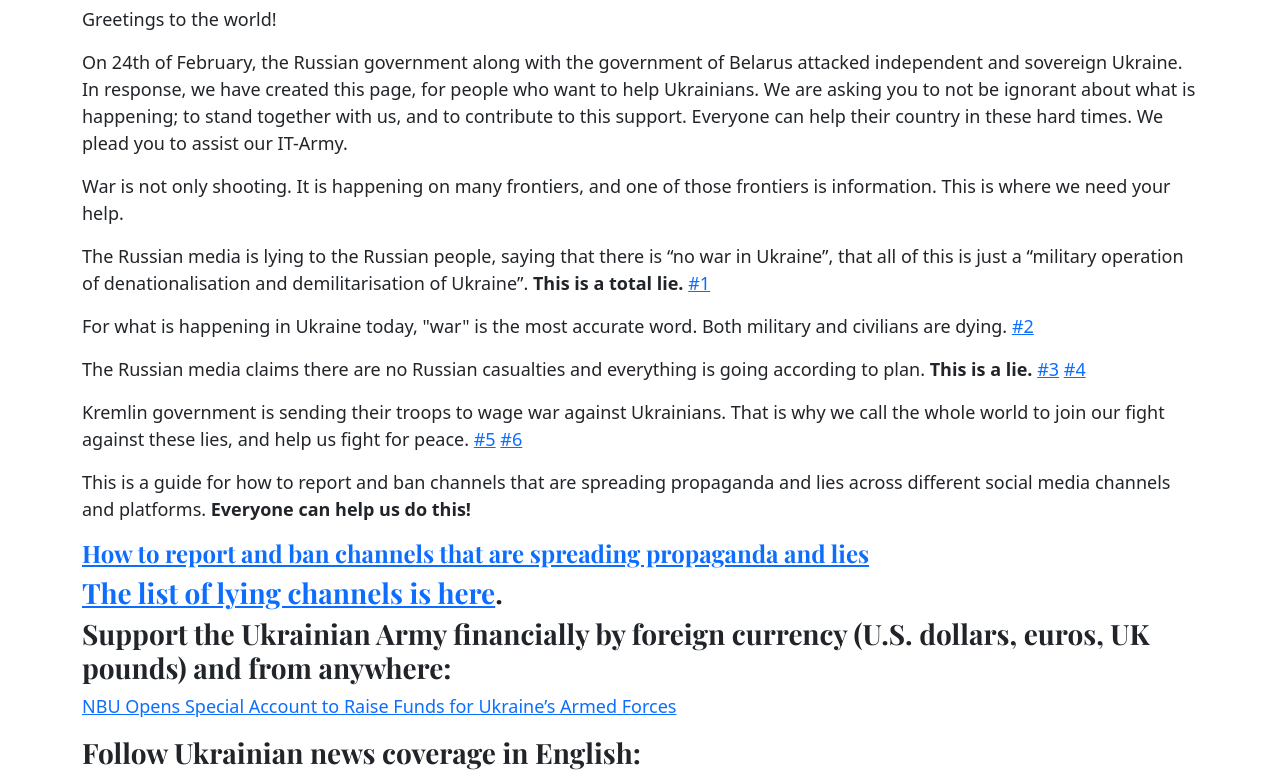
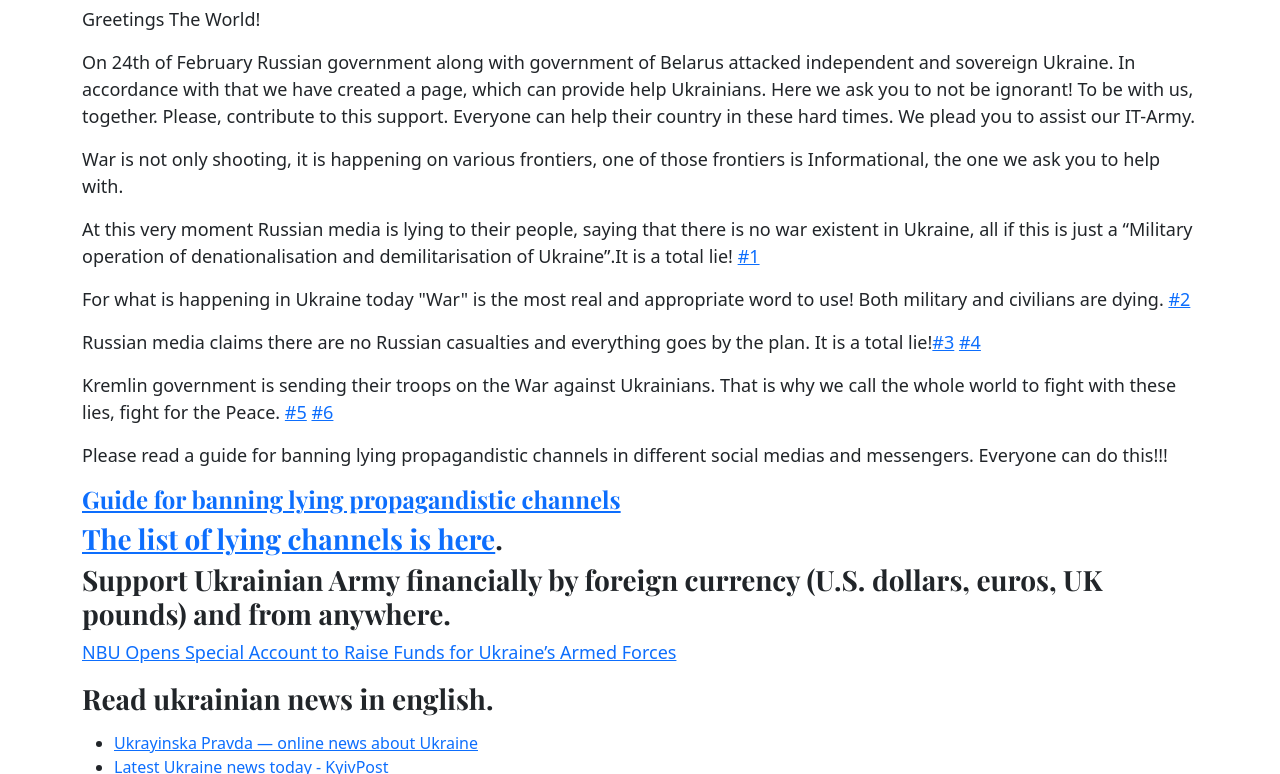
Before and after one commit to sprotyv2/sprotyv2.github.io, a plain HTML site: page index.html in a window 1280 px wide. Shown: the part 115-889 px from the top of the page. Drawn offline with nearby package versions, Linux system fonts and the light colour scheme.

Commit message:
Styling update

```diff
--- a/index.html
+++ b/index.html
@@ -41,16 +41,6 @@
     <link href="https://fonts.googleapis.com/css?family=Playfair&#43;Display:700,900&amp;display=swap" rel="stylesheet">
     <!-- Custom styles for this template -->
     <link href="blog.css" rel="stylesheet">
-
-    <!-- Global site tag (gtag.js) - Google Analytics -->
-    <script async src="https://www.googletagmanager.com/gtag/js?id=G-FXRBWYHWHQ"></script>
-    <script>
-      window.dataLayer = window.dataLayer || [];
-      function gtag(){dataLayer.push(arguments);}
-      gtag('js', new Date());
-
-      gtag('config', 'G-FXRBWYHWHQ');
-    </script>
   </head>
   <body>
 
@@ -58,7 +48,7 @@
       <header class="blog-header py-3">
         <div class="row flex-nowrap justify-content-between align-items-center">
           <div class="col-12 text-center">
-            <a class="blog-header-logo text-dark" href="#">Help to stop Russian fakes about the war in Ukraine</a>
+            <a class="blog-header-logo text-dark" href="#">Help to stop russian fakes about war in Ukraine</a>
           </div>
         </div>
       </header>
@@ -79,49 +69,54 @@
 
         <div class="row mb-2">
         	<div class="col-12">
-        		<p id="greetin">Greetings to the world!</p>
+        		<p id="greetin">Greetings The World!</p>
         		<p>
-                On 24th of February, the Russian government along with the government of Belarus attacked independent and sovereign Ukraine.
-                In response, we have created this page, for people who want to help Ukrainians.
-                We are asking you to not be ignorant about what is happening; to stand together with us, and to contribute to this support.
+                On 24th of February Russian government along with government of Belarus attacked independent and sovereign Ukraine.
+                In accordance with that we have created a page, which can provide help Ukrainians.
+                Here we ask you to not be ignorant! To be with us, together.
+                Please, contribute to this support.
                 Everyone can help their country in these hard times.
                 We plead you to assist our IT-Army.
             </p>
             <p>
-              War is not only shooting. It is happening on many frontiers, and one of those frontiers is information. This is where we need your help.
+              War is not only shooting, it is happening on various frontiers, one of those frontiers is Informational, the one we ask you to help with.
             </p>
             <p>
-              The Russian media is lying to the Russian people, saying that there is “no war in Ukraine”, that all of this is just a “military operation of denationalisation and demilitarisation of Ukraine”. <strong>This is a total lie. </strong><a href="https://www.bbc.com/news/world-europe-60506682" >#1</a>
+              At this very moment Russian media is lying to their people, saying that there is no war existent in Ukraine, all if this is just a “Military operation of denationalisation and demilitarisation of Ukraine”.It is a total lie!
+              <a href="https://www.bbc.com/news/world-europe-60506682" >#1</a>
             </p>
             <p>
-              For what is happening in Ukraine today, "war" is the most accurate word. Both military and civilians are dying.
+              For what is happening in Ukraine today "War" is the most real and appropriate word to use! Both military and civilians are dying.
               <a href="https://www.aljazeera.com/news/2022/2/26/kyiv-residential-tower-hit-by-missile-as-fighting-rages-mayor"> #2</a>
             </p>
-            <p>The Russian media claims there are no Russian casualties and everything is going according to plan.
-              <strong>This is a lie.</strong> <a href="https://www.timesofisrael.com/russian-army-closes-in-on-kyiv-after-horrific-rocket-blitz-on-civilian-areas/">#3</a>
+            <p>Russian media claims there are no Russian casualties and everything goes by the plan.
+              It is a total lie!<a href="https://www.timesofisrael.com/russian-army-closes-in-on-kyiv-after-horrific-rocket-blitz-on-civilian-areas/">#3</a>
               <a href="https://www.dailymail.co.uk/news/article-10551231/City-siege-Photos-inside-Kyiv-bombed-schools-decimated-homes-capital.html ">#4</a>
             </p>
-            <p>Kremlin government is sending their troops to wage war against Ukrainians.
-            That is why we call the whole world to join our fight against these lies, and help us fight for peace.
+            <p>Kremlin government is sending their troops on the War against Ukrainians.
+            That is why we call the whole world to fight with these lies, fight for the Peace.
             <a href="https://www.newsweek.com/prisoner-war-ukraine-capture-soldier-russia-invasion-1682230">#5</a>
             <a href="https://www.rferl.org/a/ukraine-russia-pows-prisoners-identification-dead/31726619.html
             ">#6 </a>
             </p>
 
             <p id="howtohelp">
-            This is a guide for how to report and ban channels that are spreading  propaganda and lies across different social media channels and platforms. <strong>Everyone can help us do this!</strong> </p>
-            <h4><a href="how_to.html">How to report and ban channels that are spreading propaganda and lies</a></h4>
+            Please read a guide for banning lying propagandistic channels in different social medias and messengers. Everyone can do this!!!
+            </p>
+            <h4><a href="how_to.html">Guide for banning lying propagandistic channels </a></h4>
             <h3> <a href="https://docs.google.com/spreadsheets/d/1UXsdKXaSWkkdCYlJJQ3Elv6NgPEmQ-wbVBTvgLV90Ss/edit?usp=sharing">The list of lying channels  is here</a>.
             </h3>
 
             <h3>
-              Support the Ukrainian Army financially by foreign currency (U.S. dollars, euros, UK pounds) and from anywhere:</h3>
+              Support Ukrainian Army financially by foreign currency (U.S. dollars, euros, UK pounds) and from anywhere.
+            </h3>
             <p>
               <a href="https://bank.gov.ua/en/news/all/natsionalniy-bank-vidkriv-spetsrahunok-dlya-zboru-koshtiv-na-potrebi-armiyi">NBU Opens Special Account to Raise Funds for Ukraine’s Armed Forces</a>
             </p>
-            <h3>Follow Ukrainian news coverage in English:              </h3>
-            <ul>
-              <li><a href="https://www.pravda.com.ua/eng/">Ukrayinska Pravda —  online news about Ukraine</a></li>
+            <h3>Read ukrainian news in english.</h3>
+            <p id="news">
+              <ul>
+                <li><a href="https://www.pravda.com.ua/eng/">Ukrayinska Pravda —  online news about Ukraine</a></li>
                 <li><a href="https://www.kyivpost.com/">Latest Ukraine news today - KyivPost</a>
                 </li>
                 <li><a href="https://english.nv.ua/">The New Voice of Ukraine is Ukraine’s largest daily premier news resource covering National news, and featuring Ukraine’s best columnists Opinions in English</a></li>
@@ -133,9 +128,11 @@
                 <li><a href="https://www.youtube.com/watch?v=IgSn1Z2rq6E">24-hours news from Ukraine (in ukrainian) </a></li>
               </ul>
             </p>
-            <iframe src="https://www.google.com/maps/d/embed?mid=1ROxxPyw0nPAa5HDAABCBU-IDECabGw3-&ehbc=2E312F" width="640" height="480" style="margin: 0 auto; display: block;"></iframe>
+            <iframe src="https://www.google.com/maps/d/embed?mid=1ROxxPyw0nPAa5HDAABCBU-IDECabGw3-&ehbc=2E312F"  style="margin: 0 auto; display: block; width: 100%;height:480px">
 
-            <div class="slider_news" id="#howtohelp">
+            </iframe>
+
+            <div class="" >
               <div>
                 <blockquote class="twitter-tweet" id="whoweare">
                   <p lang="uk" dir="ltr">Доводжу до вашого відома, що не лише <a href="https://twitter.com/hashtag/Anonymous?src=hash&amp;ref_src=twsrc%5Etfw">#Anonymous</a> включився у кібервійну проти рашки, а й величезна кількість українських фахівців.<br>На даний момент отримано клієнтську базу найбільшого банку РФ - Сбєрбанку.<br>Починаємо їх смс-інформування про агресію проти нашої країни 😎 <a href="https://t.co/Sb0hrldneh">pic.twitter.com/Sb0hrldneh</a></p>&mdash; Sprechenfuehrer (67%) (@SprechenFuehrer) <a href="https://twitter.com/SprechenFuehrer/status/1498025142986838017?ref_src=twsrc%5Etfw">February 27, 2022</a>
@@ -152,6 +149,7 @@
             <ol>
               <li><a href="https://www.bbc.com/news/world-europe-60506682" id="one">Ukraine maps: Tracking Russia's invasion</a>
               </li>
+              <li><a href="https://ukraine.ua/news/stand-with-ukraine/">#StandWithUkraine</a></li>
               <li><a href="https://www.aljazeera.com/news/2022/2/26/kyiv-residential-tower-hit-by-missile-as-fighting-rages-mayor"> Aljazeera : Kyiv residential tower hit by missile as fighting rages</a>
               </li>
               <li><a href="https://www.timesofisrael.com/russian-army-closes-in-on-kyiv-after-horrific-rocket-blitz-on-civilian-areas/">The Times of Israel : Russian army closes in on Kyiv after ‘horrific’ rocket blitz on civilian areas</a>
@@ -173,13 +171,13 @@
 
       <footer class="blog-footer">
         <p>
-          <a href="#greetin" style="color: black;"> Together we will be victorious. Together we will deliver peace for the whole world.</a>
+          <a href="#greetin" style="color: black;"> Together we will be victorious! Together we will claim the Peace for the whole World!</a>
         </p>
       </footer>
       <script type="text/javascript">
-//         $(document).ready(function(){
-//           $('.slider_news').slick();
-//         });
+        $(document).ready(function(){
+          //$('.slider_news').slick();
+        });
       </script>
   </body>
 </html>
```
